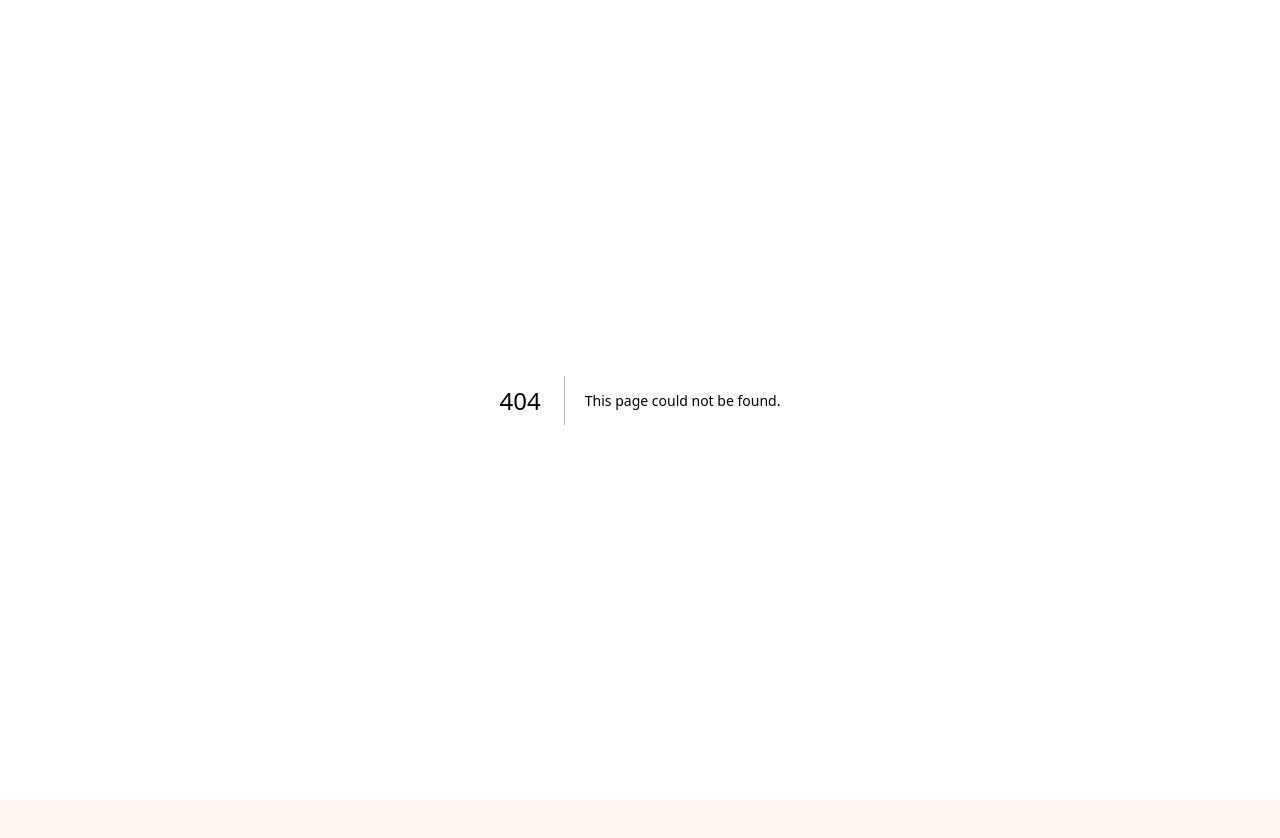
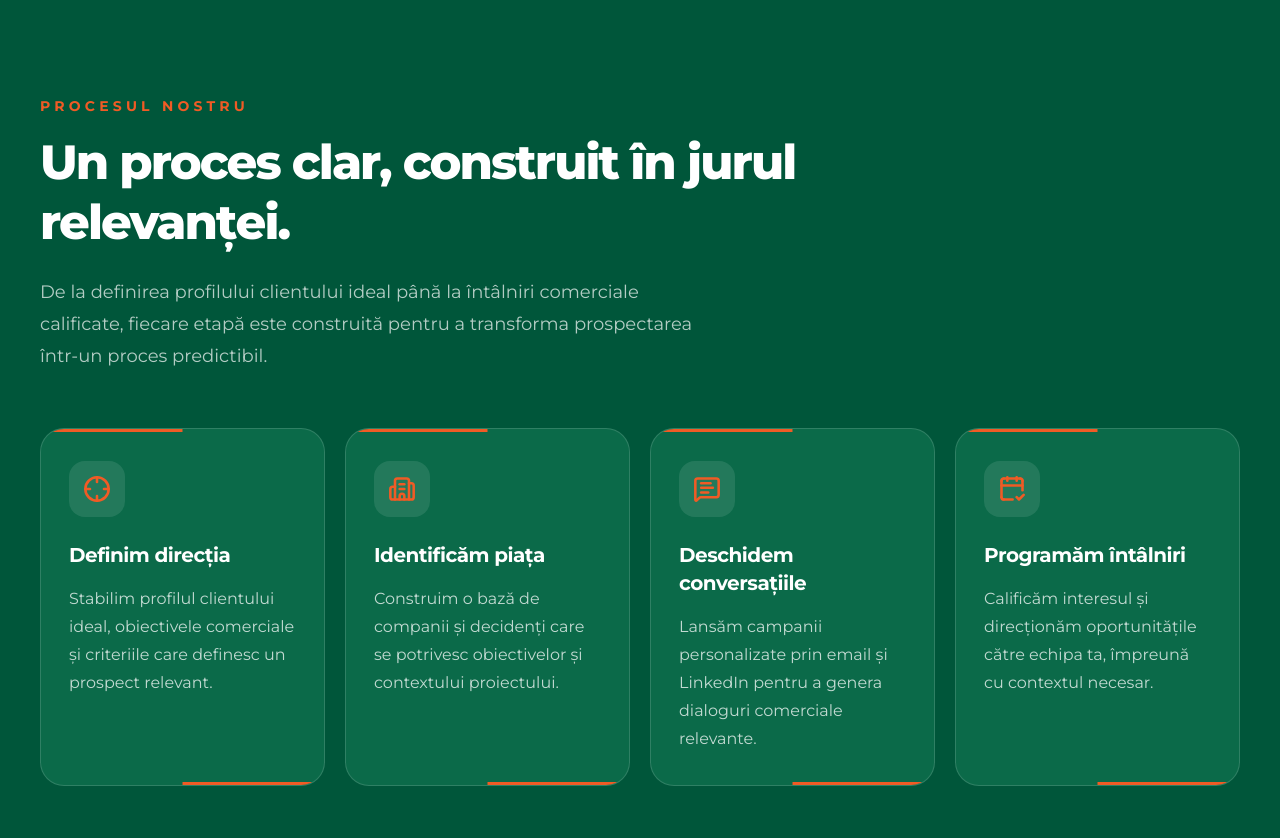
Before and after one commit to teodortabirca-creator/Venturas, a Next.js app: page /procesul-nostru in a window 1280 px wide. Before the commit this address had no page. Shown: the top 838 px of the page. Before the commit the page ends 800 px from the top, so only its background shows below. Built offline with nearby package versions, Linux system fonts and the light colour scheme.

Commit message:
Add Procesul Nostru page

```diff
--- /dev/null
+++ b/pages/procesul-nostru.tsx
@@ -0,0 +1,25 @@
+
+import Head from "next/head";
+import Process from "../components/Process";
+
+export default function ProcesulNostruPage() {
+  return (
+    <>
+      <Head>
+        <title>Procesul nostru | Venturas</title>
+        <meta
+          name="description"
+          content="Descoperă procesul Venturas: definirea profilului clientului ideal, identificarea prospecților, campanii personalizate și programarea întâlnirilor B2B."
+        />
+        <link
+          rel="canonical"
+          href="https://venturas.ro/procesul-nostru"
+        />
+      </Head>
+
+      <main>
+        <Process />
+      </main>
+    </>
+  );
+}
```
